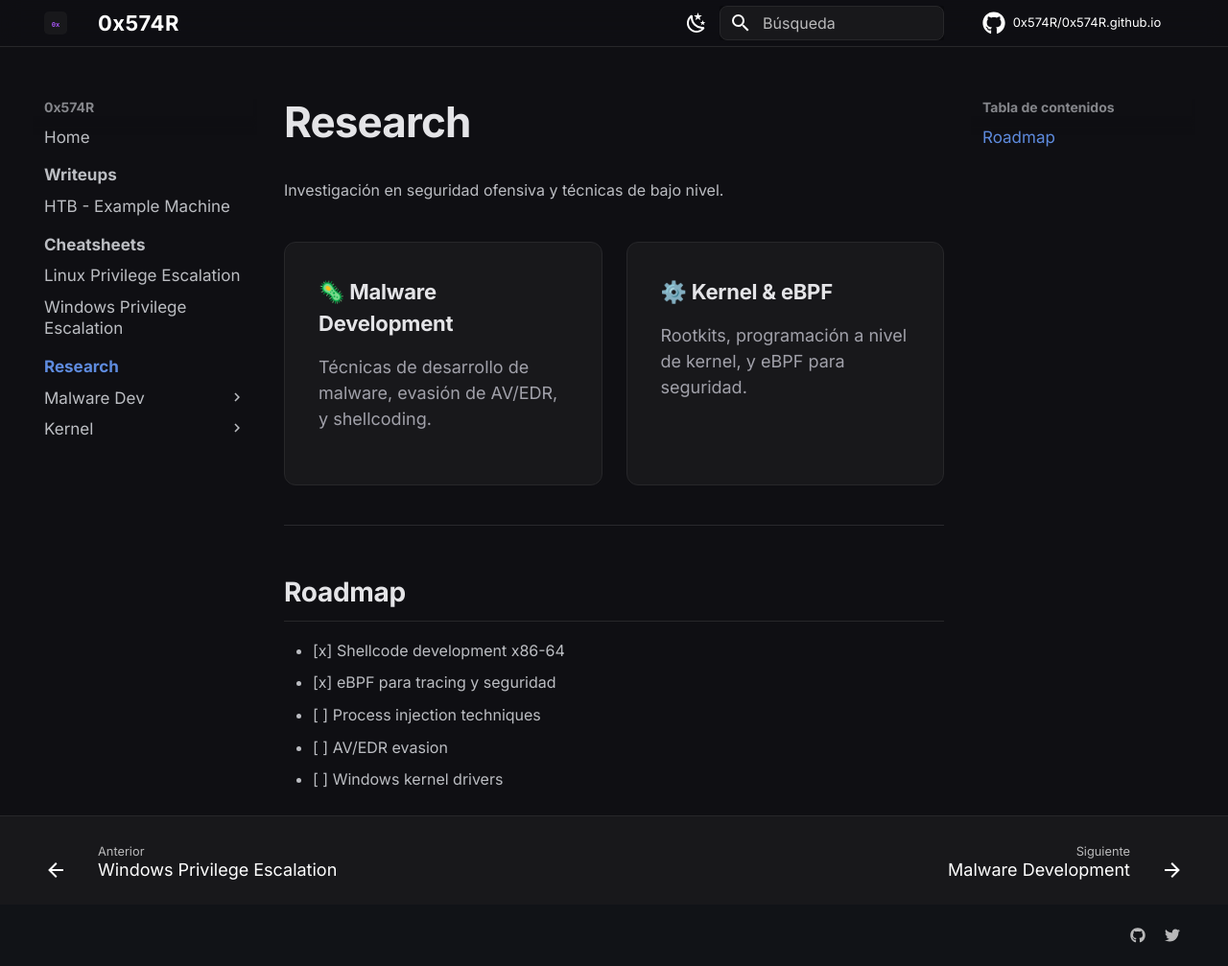
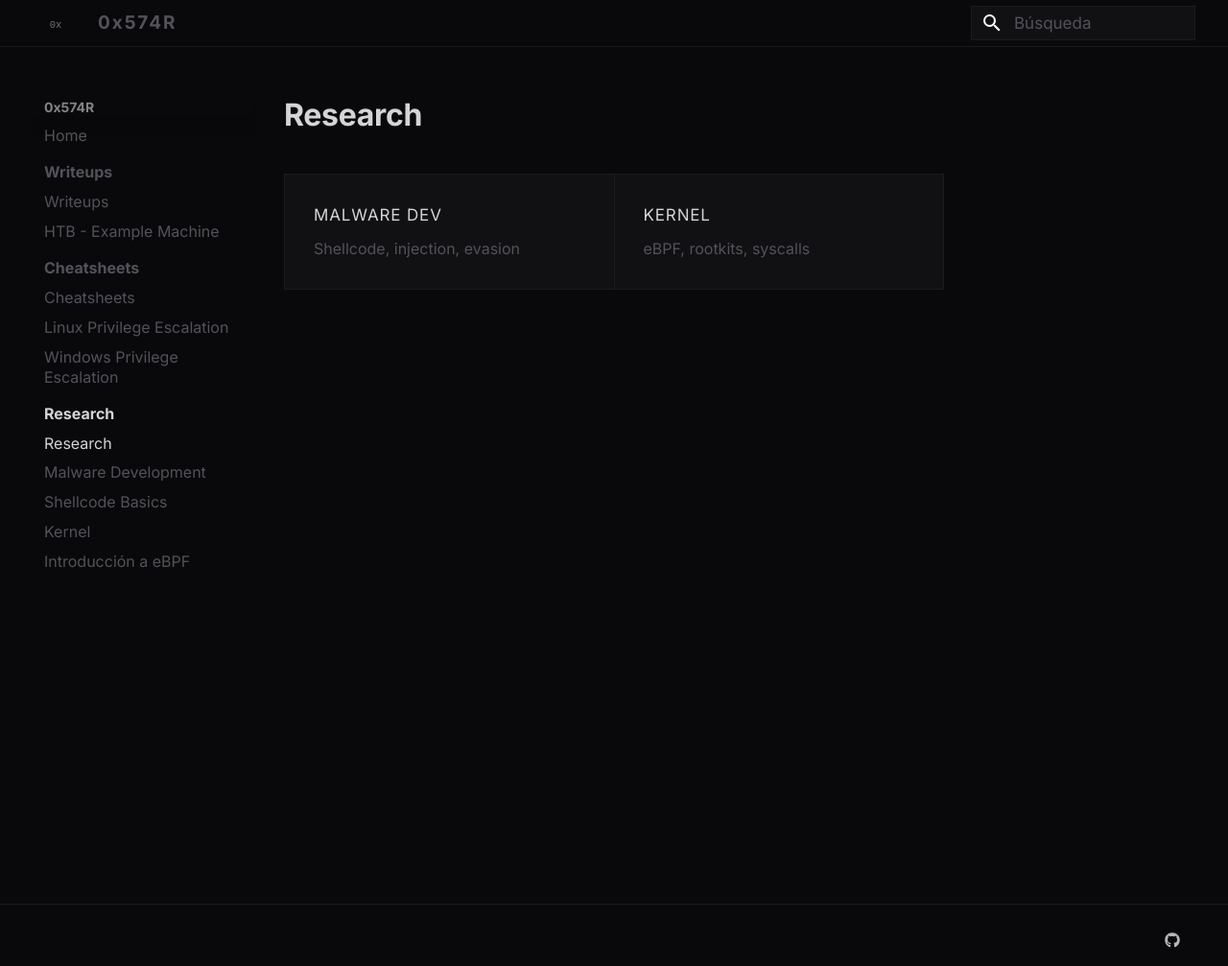
Before and after one commit to 0x574R/0x574R.github.io, an MkDocs documentation site: the page built from docs/research/index.md, in a window 1280 px wide and 1007 px high. Shown: the whole window at 96% size. Built offline with MkDocs 1.6.1 and Material for MkDocs 9.7.7, drawn with Linux system fonts in a browser that asks for light colours; comment, search, counter and statistics services are not loaded.

Commit message:
fourth commit

```diff
--- a/docs/research/index.md
+++ b/docs/research/index.md
@@ -1,25 +1,12 @@
 # Research
-
-Investigación en seguridad ofensiva y técnicas de bajo nivel.
 
 <div class="card-grid">
   <a href="malware-dev/" class="card">
-    <h3>🦠 Malware Development</h3>
-    <p>Técnicas de desarrollo de malware, evasión de AV/EDR, y shellcoding.</p>
+    <h3>Malware Dev</h3>
+    <p>Shellcode, injection, evasion</p>
   </a>
-
   <a href="kernel/" class="card">
-    <h3>⚙️ Kernel & eBPF</h3>
-    <p>Rootkits, programación a nivel de kernel, y eBPF para seguridad.</p>
+    <h3>Kernel</h3>
+    <p>eBPF, rootkits, syscalls</p>
   </a>
 </div>
-
----
-
-## Roadmap
-
-- [x] Shellcode development x86-64
-- [x] eBPF para tracing y seguridad
-- [ ] Process injection techniques
-- [ ] AV/EDR evasion
-- [ ] Windows kernel drivers
--- a/docs/stylesheets/extra.css
+++ b/docs/stylesheets/extra.css
@@ -1,91 +1,114 @@
 /* ========================================
-   0x574R - Clean Professional Theme
+   0x574R - Dark Minimal Theme
    ======================================== */
 
 :root {
-  --accent: #a855f7;
-  --accent-light: #c084fc;
-  --accent-dark: #7c3aed;
-  --cyan: #22d3ee;
-  --bg-dark: #0f0f13;
-  --bg-card: #18181b;
-  --bg-hover: #1f1f23;
-  --text: #e4e4e7;
-  --text-muted: #a1a1aa;
-  --border: #27272a;
+  --bg: #09090b;
+  --bg-secondary: #0c0c0f;
+  --bg-card: #111114;
+  --border: #1a1a1f;
+  --text: #a1a1aa;
+  --text-bright: #d4d4d8;
+  --text-dim: #52525b;
+  --accent: #71717a;
+  --link: #a1a1aa;
+  --green: #3f3f46;
 }
 
 /* Base */
 [data-md-color-scheme="slate"] {
-  --md-default-bg-color: var(--bg-dark);
-  --md-default-bg-color--light: var(--bg-card);
-  --md-primary-fg-color: var(--accent);
-  --md-accent-fg-color: var(--cyan);
-  --md-typeset-a-color: var(--cyan);
+  --md-default-bg-color: var(--bg);
+  --md-default-bg-color--light: var(--bg-secondary);
+  --md-primary-fg-color: var(--text);
+  --md-accent-fg-color: var(--text-bright);
+  --md-typeset-a-color: var(--link);
 }
 
-/* Header - Single clean bar */
+/* Header */
 .md-header {
-  background: rgba(15, 15, 19, 0.95) !important;
-  backdrop-filter: blur(12px);
+  background: var(--bg) !important;
   border-bottom: 1px solid var(--border);
   box-shadow: none;
 }
 
 .md-header__title {
-  font-weight: 700;
-  font-size: 1.1rem;
-  letter-spacing: 0.02em;
+  font-weight: 600;
+  font-size: 0.95rem;
+  color: var(--text-dim);
+  letter-spacing: 0.1em;
 }
 
-/* Hide duplicate navigation */
 .md-tabs {
   display: none !important;
 }
 
 /* Typography */
+.md-typeset {
+  font-size: 0.9rem;
+  line-height: 1.7;
+  color: var(--text);
+}
+
 .md-typeset h1 {
-  font-weight: 800;
-  font-size: 2.2rem;
-  letter-spacing: -0.02em;
-  color: var(--text);
-  margin-bottom: 1.5rem;
+  font-weight: 600;
+  font-size: 1.6rem;
+  color: var(--text-bright);
+  letter-spacing: -0.01em;
+  margin-bottom: 0.5rem;
 }
 
 .md-typeset h2 {
-  font-weight: 700;
-  font-size: 1.4rem;
+  font-weight: 600;
+  font-size: 1.1rem;
   color: var(--text);
-  margin-top: 2.5rem;
+  margin-top: 3rem;
   padding-bottom: 0.5rem;
   border-bottom: 1px solid var(--border);
 }
 
 .md-typeset h3 {
-  font-weight: 600;
-  color: var(--accent-light);
+  font-weight: 500;
+  font-size: 1rem;
+  color: var(--text);
 }
 
-/* Navigation sidebar */
+.md-typeset a {
+  color: var(--text);
+  text-decoration: underline;
+  text-underline-offset: 3px;
+  text-decoration-color: var(--border);
+}
+
+.md-typeset a:hover {
+  color: var(--text-bright);
+  text-decoration-color: var(--text-dim);
+}
+
+/* Navigation */
 .md-nav__link {
-  font-size: 0.85rem;
-  transition: all 0.15s ease;
+  font-size: 0.8rem;
+  color: var(--text-dim) !important;
 }
 
 .md-nav__link:hover {
-  color: var(--cyan) !important;
+  color: var(--text) !important;
 }
 
 .md-nav__item--active > .md-nav__link {
-  color: var(--accent) !important;
-  font-weight: 600;
+  color: var(--text-bright) !important;
+}
+
+.md-sidebar {
+  background: var(--bg);
 }
 
 /* Cards */
 .card-grid {
   display: grid;
   grid-template-columns: repeat(2, 1fr);
-  gap: 1.25rem;
+  gap: 1px;
+  background: var(--border);
+  border: 1px solid var(--border);
   margin: 2rem 0;
 }
 
@@ -97,165 +120,111 @@
 
 .card {
   background: var(--bg-card);
-  border: 1px solid var(--border);
-  border-radius: 12px;
-  padding: 1.75rem;
-  transition: all 0.2s ease;
+  padding: 1.5rem;
   text-decoration: none !important;
   display: block;
+  transition: background 0.2s ease;
 }
 
 .card:hover {
-  border-color: var(--accent);
-  transform: translateY(-2px);
-  box-shadow: 0 8px 30px rgba(168, 85, 247, 0.1);
+  background: var(--bg-secondary);
 }
 
 .card h3 {
-  margin: 0 0 0.75rem 0 !important;
-  font-size: 1.1rem !important;
-  color: var(--text) !important;
+  margin: 0 0 0.5rem 0 !important;
+  font-size: 0.85rem !important;
+  font-weight: 500 !important;
+  color: var(--text-bright) !important;
   border: none !important;
   padding: 0 !important;
+  text-transform: uppercase;
+  letter-spacing: 0.05em;
 }
 
 .card p {
-  margin: 0 0 1rem 0;
-  color: var(--text-muted);
-  font-size: 0.9rem;
+  margin: 0;
+  color: var(--text-dim);
+  font-size: 0.8rem;
   line-height: 1.5;
 }
 
-.card .tags {
-  display: flex;
-  gap: 0.5rem;
-  flex-wrap: wrap;
-}
-
-.card .tag {
-  font-size: 0.7rem;
-  padding: 0.25rem 0.6rem;
-  background: rgba(168, 85, 247, 0.15);
-  color: var(--accent-light);
-  border-radius: 4px;
-  font-weight: 500;
-}
-
-/* Hero section */
+/* Hero */
 .hero {
-  text-align: center;
-  padding: 4rem 2rem;
-  margin: -1rem -1rem 2rem -1rem;
-  background: linear-gradient(180deg, rgba(168, 85, 247, 0.08) 0%, transparent 100%);
+  padding: 4rem 0;
   border-bottom: 1px solid var(--border);
+  margin-bottom: 2rem;
 }
 
 .hero h1 {
-  font-size: 3rem !important;
+  font-size: 1.2rem !important;
+  font-weight: 400 !important;
+  color: var(--text-dim) !important;
+  letter-spacing: 0.2em;
   margin-bottom: 0.5rem !important;
-  background: linear-gradient(135deg, var(--accent), var(--cyan));
-  -webkit-background-clip: text;
-  -webkit-text-fill-color: transparent;
-  background-clip: text;
 }
 
 .hero .tagline {
-  color: var(--text-muted);
-  font-size: 1.1rem;
-  margin-bottom: 2rem;
+  color: var(--text-dim);
+  font-size: 0.8rem;
+  letter-spacing: 0.05em;
 }
 
-.hero .buttons {
-  display: flex;
-  gap: 1rem;
-  justify-content: center;
-  flex-wrap: wrap;
-}
-
-.btn {
-  display: inline-block;
-  padding: 0.75rem 1.5rem;
-  border-radius: 8px;
-  font-weight: 600;
-  font-size: 0.9rem;
-  text-decoration: none !important;
-  transition: all 0.2s ease;
-}
-
-.btn-primary {
-  background: var(--accent);
-  color: white !important;
-}
-
-.btn-primary:hover {
-  background: var(--accent-dark);
-  transform: translateY(-1px);
-}
-
-.btn-secondary {
-  background: transparent;
-  border: 1px solid var(--border);
-  color: var(--text) !important;
-}
-
-.btn-secondary:hover {
-  border-color: var(--accent);
-  color: var(--accent) !important;
-}
-
-/* Code blocks */
+/* Code */
 .md-typeset pre {
   background: var(--bg-card) !important;
   border: 1px solid var(--border);
-  border-radius: 8px;
+  border-radius: 0;
   margin: 1.5rem 0;
 }
 
 .md-typeset code {
-  font-family: 'JetBrains Mono', monospace;
-  font-size: 0.85em;
+  font-family: 'JetBrains Mono', 'SF Mono', monospace;
+  font-size: 0.8em;
 }
 
 .md-typeset pre > code {
   padding: 1rem !important;
 }
 
-/* Inline code */
 .md-typeset code:not(pre code) {
   background: var(--bg-card);
-  padding: 0.2rem 0.4rem;
-  border-radius: 4px;
-  font-size: 0.85em;
+  padding: 0.15rem 0.4rem;
+  border: 1px solid var(--border);
+  color: var(--text);
 }
 
 /* Tables */
 .md-typeset table:not([class]) {
   background: var(--bg-card);
   border: 1px solid var(--border);
-  border-radius: 8px;
-  overflow: hidden;
-  font-size: 0.9rem;
-  display: table;
+  font-size: 0.8rem;
   width: 100%;
+  border-collapse: collapse;
 }
 
 .md-typeset table:not([class]) th {
-  background: rgba(168, 85, 247, 0.1);
-  color: var(--accent-light);
-  font-weight: 600;
-  font-size: 0.75rem;
+  background: var(--bg-secondary);
+  color: var(--text-dim);
+  font-weight: 500;
+  font-size: 0.7rem;
   text-transform: uppercase;
-  letter-spacing: 0.05em;
-  padding: 1rem;
+  letter-spacing: 0.1em;
+  padding: 0.75rem 1rem;
+  border-bottom: 1px solid var(--border);
 }
 
 .md-typeset table:not([class]) td {
-  padding: 0.875rem 1rem;
-  border-top: 1px solid var(--border);
+  padding: 0.75rem 1rem;
+  border-bottom: 1px solid var(--border);
+  color: var(--text-dim);
+}
+
+.md-typeset table:not([class]) tr:last-child td {
+  border-bottom: none;
 }
 
 .md-typeset table:not([class]) tr:hover td {
-  background: var(--bg-hover);
+  background: var(--bg-secondary);
 }
 
 /* Admonitions */
@@ -263,24 +232,27 @@
 .md-typeset details {
   background: var(--bg-card);
   border: 1px solid var(--border);
-  border-left: 3px solid;
-  border-radius: 8px;
+  border-radius: 0;
   box-shadow: none;
-  margin: 1.5rem 0;
+  font-size: 0.85rem;
 }
 
 .md-typeset .admonition-title,
 .md-typeset summary {
-  background: transparent !important;
-  font-weight: 600;
-  padding: 0.75rem 1rem;
+  background: var(--bg-secondary) !important;
+  font-weight: 500;
+  font-size: 0.75rem;
+  text-transform: uppercase;
+  letter-spacing: 0.05em;
+  color: var(--text-dim);
+  padding: 0.6rem 1rem;
+  border-bottom: 1px solid var(--border);
 }
 
-.md-typeset .admonition.tip { border-left-color: var(--accent); }
-.md-typeset .admonition.warning { border-left-color: #f59e0b; }
-.md-typeset .admonition.danger { border-left-color: #ef4444; }
-.md-typeset .admonition.info { border-left-color: var(--cyan); }
-.md-typeset .admonition.note { border-left-color: #6366f1; }
+.md-typeset .admonition-title::before,
+.md-typeset summary::before {
+  display: none !important;
+}
 
 /* Tabs */
 .md-typeset .tabbed-labels {
@@ -289,119 +261,112 @@
 
 .md-typeset .tabbed-labels > label {
   font-weight: 500;
-  font-size: 0.9rem;
-  opacity: 0.7;
+  font-size: 0.75rem;
+  text-transform: uppercase;
+  letter-spacing: 0.05em;
+  color: var(--text-dim);
   padding: 0.75rem 1rem;
 }
 
 .md-typeset .tabbed-labels > label:hover {
-  opacity: 1;
+  color: var(--text);
 }
 
 .md-typeset .tabbed-labels > label.tabbed-labels__active {
-  opacity: 1;
-  color: var(--cyan);
-  border-bottom: 2px solid var(--cyan);
+  color: var(--text-bright);
+  border-bottom: 1px solid var(--text-dim);
 }
 
 /* Search */
 .md-search__input {
   background: var(--bg-card) !important;
   border: 1px solid var(--border);
-  border-radius: 8px;
+  color: var(--text);
+  font-size: 0.85rem;
 }
 
-.md-search__input:focus {
-  border-color: var(--accent);
+.md-search__input::placeholder {
+  color: var(--text-dim);
 }
 
 /* Footer */
 .md-footer {
-  background: var(--bg-card);
+  background: var(--bg);
   border-top: 1px solid var(--border);
 }
 
-/* Section divider */
+.md-footer-meta {
+  background: var(--bg);
+}
+
+/* Divider */
 .divider {
   height: 1px;
   background: var(--border);
-  margin: 3rem 0;
+  margin: 2.5rem 0;
 }
 
-/* Stats row */
-.stats {
-  display: flex;
-  gap: 2rem;
-  justify-content: center;
-  margin: 2rem 0;
-  flex-wrap: wrap;
+/* Lists */
+.md-typeset ul,
+.md-typeset ol {
+  color: var(--text-dim);
 }
 
-.stat {
-  text-align: center;
+.md-typeset li::marker {
+  color: var(--text-dim);
 }
 
-.stat-value {
-  font-size: 2rem;
-  font-weight: 800;
-  color: var(--accent);
+/* Blockquote */
+.md-typeset blockquote {
+  border-left: 2px solid var(--border);
+  color: var(--text-dim);
+  font-style: normal;
 }
-
-.stat-label {
-  font-size: 0.8rem;
-  color: var(--text-muted);
-  text-transform: uppercase;
-  letter-spacing: 0.05em;
-}
-
-/* Recent posts table styling */
-.recent-table {
-  margin-top: 2rem;
-}
-
-/* Badge styles */
-.badge {
-  display: inline-block;
-  padding: 0.2rem 0.5rem;
-  border-radius: 4px;
-  font-size: 0.7rem;
-  font-weight: 600;
-}
-
-.badge-easy { background: rgba(16, 185, 129, 0.2); color: #10b981; }
-.badge-medium { background: rgba(245, 158, 11, 0.2); color: #f59e0b; }
-.badge-hard { background: rgba(239, 68, 68, 0.2); color: #ef4444; }
 
 /* Scrollbar */
 ::-webkit-scrollbar {
-  width: 6px;
-  height: 6px;
+  width: 4px;
+  height: 4px;
 }
 
 ::-webkit-scrollbar-track {
-  background: var(--bg-dark);
+  background: var(--bg);
 }
 
 ::-webkit-scrollbar-thumb {
   background: var(--border);
-  border-radius: 3px;
-}
-
-::-webkit-scrollbar-thumb:hover {
-  background: var(--accent);
 }
 
 /* Selection */
 ::selection {
-  background: rgba(168, 85, 247, 0.3);
+  background: var(--text-dim);
+  color: var(--bg);
 }
 
-/* Smooth transitions */
-* {
-  transition: background-color 0.15s ease, border-color 0.15s ease;
+/* Copy button */
+.md-clipboard {
+  color: var(--text-dim);
 }
 
-/* Hide TOC on home */
-.home-page .md-sidebar--secondary {
-  display: none;
+.md-clipboard:hover {
+  color: var(--text);
 }
+
+/* Content width */
+.md-content__inner {
+  max-width: 800px;
+}
+
+/* Status indicator */
+.status {
+  display: inline-block;
+  width: 6px;
+  height: 6px;
+  background: var(--text-dim);
+  border-radius: 50%;
+  margin-right: 0.5rem;
+}
+
+.status.active {
+  background: #4ade80;
+}
--- a/mkdocs.yml
+++ b/mkdocs.yml
@@ -1,28 +1,14 @@
 site_name: 0x574R
 site_url: https://0x574R.github.io
-site_description: Offensive Security Research
-site_author: 0x574R
-
-repo_name: 0x574R/0x574R.github.io
-repo_url: https://github.com/0x574R/0x574R.github.io
 
 theme:
   name: material
   language: es
 
   palette:
-    - scheme: slate
-      primary: black
-      accent: purple
-      toggle:
-        icon: material/weather-night
-        name: Modo claro
-    - scheme: default
-      primary: deep purple
-      accent: purple
-      toggle:
-        icon: material/weather-sunny
-        name: Modo oscuro
+    scheme: slate
+    primary: black
+    accent: grey
 
   font:
     text: Inter
@@ -34,38 +20,27 @@ theme:
   features:
     - navigation.sections
     - navigation.top
-    - navigation.footer
-    - navigation.indexes
     - content.code.copy
-    - content.code.annotate
     - search.highlight
-    - search.suggest
-    - toc.follow
 
   icon:
     repo: fontawesome/brands/github
 
 plugins:
-  - search:
-      lang: es
+  - search
 
 markdown_extensions:
   - pymdownx.highlight:
       anchor_linenums: true
-      line_spans: __span
-      pygments_lang_class: true
   - pymdownx.inlinehilite
   - pymdownx.superfences
   - pymdownx.tabbed:
       alternate_style: true
   - pymdownx.details
-  - pymdownx.keys
-  - pymdownx.mark
   - admonition
   - tables
   - attr_list
   - md_in_html
-  - def_list
   - toc:
       permalink: true
 
@@ -74,14 +49,12 @@ extra:
   social:
     - icon: fontawesome/brands/github
       link: https://github.com/0x574R
-    - icon: fontawesome/brands/twitter
-      link: https://twitter.com/0x574R
 
 extra_css:
   - stylesheets/extra.css
 
 nav:
-  - Home: index.md
+  - index.md
   - Writeups:
     - writeups/index.md
     - writeups/htb-example.md
@@ -91,9 +64,7 @@ nav:
     - cheatsheets/windows-privesc.md
   - Research:
     - research/index.md
-    - Malware Dev:
-      - research/malware-dev/index.md
-      - research/malware-dev/shellcode-basics.md
-    - Kernel:
-      - research/kernel/index.md
-      - research/kernel/ebpf-intro.md
+    - research/malware-dev/index.md
+    - research/malware-dev/shellcode-basics.md
+    - research/kernel/index.md
+    - research/kernel/ebpf-intro.md
```
Also changed, not shown: docs/index.md (+18 -61 lines), docs/assets/logo.svg, 2 other files.
